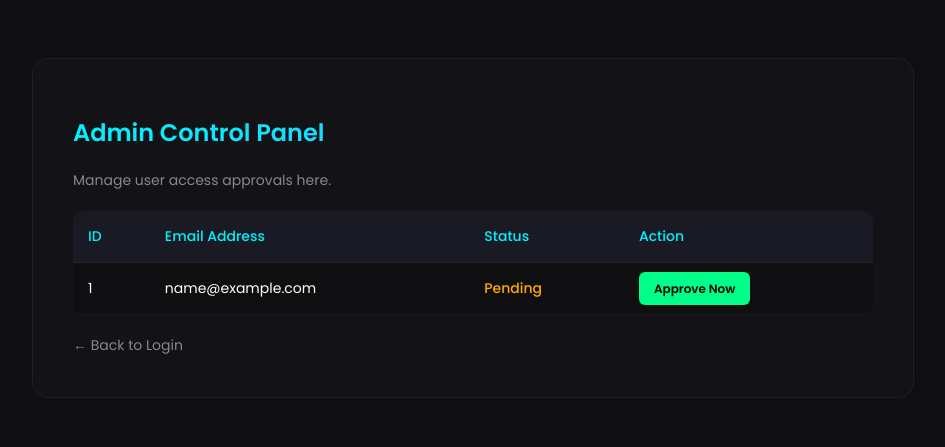
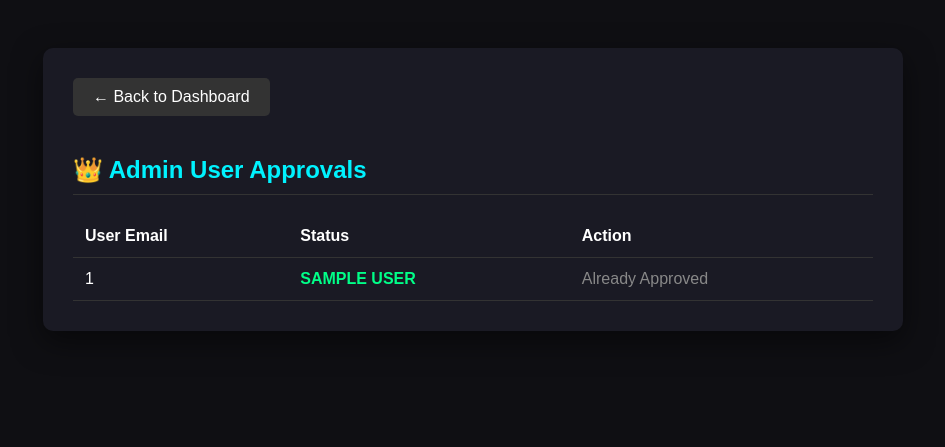
Before and after one commit to rohitt-sketch/multi-scraper, a FastAPI app: template templates/admin.html in a window 1280 px wide. Shown: the top 447 px of the page, without its empty margins (167-1112 px from the left). Run offline with FastAPI, Linux system fonts and the light colour scheme; the template is opened without the code that fills it: most values are stand-ins (such as "Sample title", 1, 10 or a date in 2020).

Commit message:
Added admin panel button to dashboard

```diff
--- a/main.py
+++ b/main.py
@@ -3,31 +3,30 @@ from fastapi.responses import HTMLResponse, RedirectResponse
 from fastapi.templating import Jinja2Templates
 import sqlite3
 import os
-
-# Apne scraper imports yahan add karo (agar pehle se nahi hain)
 from scrapers import youtube, tiktok
 
 app = FastAPI()
 templates = Jinja2Templates(directory="templates")
 
+# Yahan apna asli email daalo, sirf yahi admin hoga
+ADMIN_EMAIL = "joshirohitt@gmail.com"
+
 # --- Database Setup ---
 def init_db():
     conn = sqlite3.connect('scraper.db')
     c = conn.cursor()
-    c.execute('''CREATE TABLE IF NOT EXISTS users (email TEXT PRIMARY KEY, password TEXT)''')
+    # Table mein status column add kiya gaya hai (default 'pending')
+    c.execute('''CREATE TABLE IF NOT EXISTS users (email TEXT PRIMARY KEY, password TEXT, status TEXT DEFAULT 'pending')''')
     conn.commit()
     conn.close()
 
 init_db()
-
-# --- Routes ---
 
 # 1. Login/Register Page (Home)
 @app.get("/", response_class=HTMLResponse)
 async def home(request: Request):
     if request.cookies.get("user_session"):
         return RedirectResponse(url="/dashboard", status_code=303)
-    # NAYA SYNTAX
     return templates.TemplateResponse(request=request, name="login.html")
 
 # 2. Register Route
@@ -36,12 +35,22 @@ async def register(request: Request, email: str = Form(...), password: str = For
     conn = sqlite3.connect('scraper.db')
     c = conn.cursor()
     try:
-        c.execute("INSERT INTO users (email, password) VALUES (?, ?)", (email, password))
+        # Agar admin khud register kar raha hai, toh use direct approved karo
+        status = 'approved' if email == ADMIN_EMAIL else 'pending'
+
+        c.execute("INSERT INTO users (email, password, status) VALUES (?, ?, ?)", (email, password, status))
         conn.commit()
         conn.close()
-        response = RedirectResponse(url="/dashboard", status_code=303)
-        response.set_cookie(key="user_session", value=email, httponly=True)
-        return response
+
+        if status == 'approved':
+            # Admin direct login ho jayega
+            response = RedirectResponse(url="/dashboard", status_code=303)
+            response.set_cookie(key="user_session", value=email, httponly=True)
+            return response
+        else:
+            # Normal user ko wait karne bolo
+            return RedirectResponse(url="/?error=Account ban gaya! Ab Admin approval ka wait karein.", status_code=303)
+
     except sqlite3.IntegrityError:
         conn.close()
         return RedirectResponse(url="/?error=Yeh email pehle se registered hai!", status_code=303)
@@ -51,11 +60,16 @@ async def register(request: Request, email: str = Form(...), password: str = For
 async def login(request: Request, email: str = Form(...), password: str = Form(...)):
     conn = sqlite3.connect('scraper.db')
     c = conn.cursor()
-    c.execute("SELECT password FROM users WHERE email = ?", (email,))
+    c.execute("SELECT password, status FROM users WHERE email = ?", (email,))
     user = c.fetchone()
     conn.close()
 
     if user and user[0] == password:
+        status = user[1]
+        if status == 'pending':
+            return RedirectResponse(url="/?error=Aapka account abhi approve nahi hua hai. Admin se sampark karein.", status_code=303)
+
+        # Agar approved hai
         response = RedirectResponse(url="/dashboard", status_code=303)
         response.set_cookie(key="user_session", value=email, httponly=True)
         return response
@@ -69,8 +83,7 @@ async def dashboard(request: Request):
     if not user_email:
         return RedirectResponse(url="/", status_code=303)
 
-    # YAHAN THEEK KIYA GAYA HAI (NAYA SYNTAX)
-    return templates.TemplateResponse(request=request, name="dashboard.html", context={"user": user_email})
+    return templates.TemplateResponse(request=request, name="dashboard.html", context={"user": user_email, "is_admin": user_email == ADMIN_EMAIL})
 
 # 5. Logout Route
 @app.get("/logout")
@@ -79,13 +92,41 @@ async def logout():
     response.delete_cookie("user_session")
     return response
 
+# 6. ADMIN APPROVAL PAGE
+@app.get("/admin/approvals", response_class=HTMLResponse)
+async def admin_approvals(request: Request):
+    user_email = request.cookies.get("user_session")
+    if user_email != ADMIN_EMAIL:
+        return RedirectResponse(url="/dashboard", status_code=303) # Sirf admin hi access kar sakta hai
+
+    conn = sqlite3.connect('scraper.db')
+    c = conn.cursor()
+    c.execute("SELECT email, status FROM users WHERE email != ?", (ADMIN_EMAIL,))
+    all_users = c.fetchall()
+    conn.close()
+
+    return templates.TemplateResponse(request=request, name="admin.html", context={"users": all_users})
+
+# 7. APPROVE USER ACTION
+@app.post("/admin/approve")
+async def approve_user(request: Request, target_email: str = Form(...)):
+    user_email = request.cookies.get("user_session")
+    if user_email != ADMIN_EMAIL:
+        return RedirectResponse(url="/dashboard", status_code=303)
+
+    conn = sqlite3.connect('scraper.db')
+    c = conn.cursor()
+    c.execute("UPDATE users SET status = 'approved' WHERE email = ?", (target_email,))
+    conn.commit()
+    conn.close()
+
+    return RedirectResponse(url="/admin/approvals", status_code=303)
+
 # ==========================================
-# SCRAPER API ROUTES (Inhe mat delete karna!)
+# SCRAPER API ROUTES
 # ==========================================
-
 @app.post("/scrape_youtube")
 async def api_scrape_youtube(urls: str = Form(...)):
-    # Yahan aapka youtube scraper call hoga
     return {"results": youtube.scrape_data(urls)}
 
 @app.post("/scrape_tiktok")
@@ -94,5 +135,4 @@ async def api_scrape_tiktok(urls: str = Form(...)):
 
 @app.post("/check_status")
 async def api_check_status(urls: str = Form(...)):
-    # Agar aapke tiktok.py mein check_status function hai
     return {"results": tiktok.check_status(urls)}
--- a/templates/admin.html
+++ b/templates/admin.html
@@ -2,53 +2,56 @@
 <html lang="en">
 <head>
     <meta charset="UTF-8">
-    <title>Admin Control Panel</title>
-    <link href="https://fonts.googleapis.com/css2?family=Poppins:wght@400;500;600&display=swap" rel="stylesheet">
+    <title>Admin Approvals</title>
     <style>
-        body { background: #0f0f13; color: #fff; font-family: 'Poppins', sans-serif; padding: 50px; display: flex; justify-content: center; }
-        .container { width: 100%; max-width: 800px; background: rgba(255,255,255,0.02); padding: 40px; border-radius: 16px; border: 1px solid rgba(255,255,255,0.05); }
-        h1 { font-size: 24px; margin-bottom: 20px; background: linear-gradient(90deg, #00f2fe, #4facfe); -webkit-background-clip: text; -webkit-text-fill-color: transparent; }
-        table { width: 100%; border-collapse: collapse; margin-top: 20px; background: rgba(0,0,0,0.2); border-radius: 10px; overflow: hidden; }
-        th, td { padding: 15px; text-align: left; border-bottom: 1px solid rgba(255,255,255,0.05); font-size: 14px; }
-        th { background: #1a1a24; color: #00f2fe; font-weight: 500; }
-        .btn-approve { padding: 8px 15px; background: #00ff88; color: #000; text-decoration: none; border-radius: 6px; font-weight: 600; font-size: 12px; transition: 0.3s; }
-        .btn-approve:hover { box-shadow: 0 5px 15px rgba(0, 255, 136, 0.3); }
-        .status-pending { color: #ffaa00; font-weight: 500; }
-        .status-approved { color: #00ff88; font-weight: 500; }
-        .back-link { display: inline-block; margin-top: 20px; color: #888; text-decoration: none; font-size: 14px; }
-        .back-link:hover { color: #fff; }
+        body { background: #0f0f13; color: white; font-family: Arial, sans-serif; padding: 40px; }
+        .container { max-width: 800px; margin: auto; background: #1a1a24; padding: 30px; border-radius: 10px; box-shadow: 0 10px 30px rgba(0,0,0,0.5); }
+        h2 { color: #00f2fe; border-bottom: 1px solid #333; padding-bottom: 10px; }
+        table { width: 100%; border-collapse: collapse; margin-top: 20px; }
+        th, td { padding: 12px; text-align: left; border-bottom: 1px solid #333; }
+        .btn { padding: 8px 15px; border: none; border-radius: 5px; cursor: pointer; font-weight: bold; transition: 0.3s; }
+        .btn-approve { background: #00ff88; color: black; }
+        .btn-approve:hover { background: #33ffa0; transform: translateY(-2px); }
+        .btn-back { background: #333; color: white; text-decoration: none; padding: 10px 20px; border-radius: 5px; display: inline-block; margin-bottom: 20px; transition: 0.3s;}
+        .btn-back:hover { background: #555; }
+        .status-pending { color: #ffaa00; font-weight: bold; }
+        .status-approved { color: #00ff88; font-weight: bold; }
     </style>
 </head>
 <body>
     <div class="container">
-        <h1>Admin Control Panel</h1>
-        <p style="color: #888; font-size: 14px;">Manage user access approvals here.</p>
+        <a href="/dashboard" class="btn-back">← Back to Dashboard</a>
+        <h2>👑 Admin User Approvals</h2>
+
         <table>
+            <thead>
                 <tr>
-                <th>ID</th><th>Email Address</th><th>Status</th><th>Action</th>
+                    <th>User Email</th>
+                    <th>Status</th>
+                    <th>Action</th>
                 </tr>
+            </thead>
+            <tbody>
                 {% for user in users %}
                 <tr>
-                <td>{{ user.id }}</td>
-                <td>{{ user.email }}</td>
-                <td>
-                    {% if user.is_approved %}
-                        <span class="status-approved">Approved</span>
-                    {% else %}
-                        <span class="status-pending">Pending</span>
-                    {% endif %}
+                    <td>{{ user[0] }}</td>
+                    <td class="{% if user[1] == 'pending' %}status-pending{% else %}status-approved{% endif %}">
+                        {{ user[1] | upper }}
                     </td>
                     <td>
-                    {% if not user.is_approved %}
-                    <a href="/admin/approve/{{ user.id }}" class="btn-approve">Approve Now</a>
+                        {% if user[1] == 'pending' %}
+                        <form action="/admin/approve" method="post" style="margin:0;">
+                            <input type="hidden" name="target_email" value="{{ user[0] }}">
+                            <button type="submit" class="btn btn-approve">Approve</button>
+                        </form>
                         {% else %}
-                    <span style="color:#555;">-</span>
+                        <span style="color:#888;">Already Approved</span>
                         {% endif %}
                     </td>
                 </tr>
                 {% endfor %}
+            </tbody>
         </table>
-        <a href="/" class="back-link">← Back to Login</a>
     </div>
 </body>
 </html>
```
Also changed, not shown: templates/dashboard.html (+10 -7 lines). Lines whose indentation alone changed are shown as unchanged.
